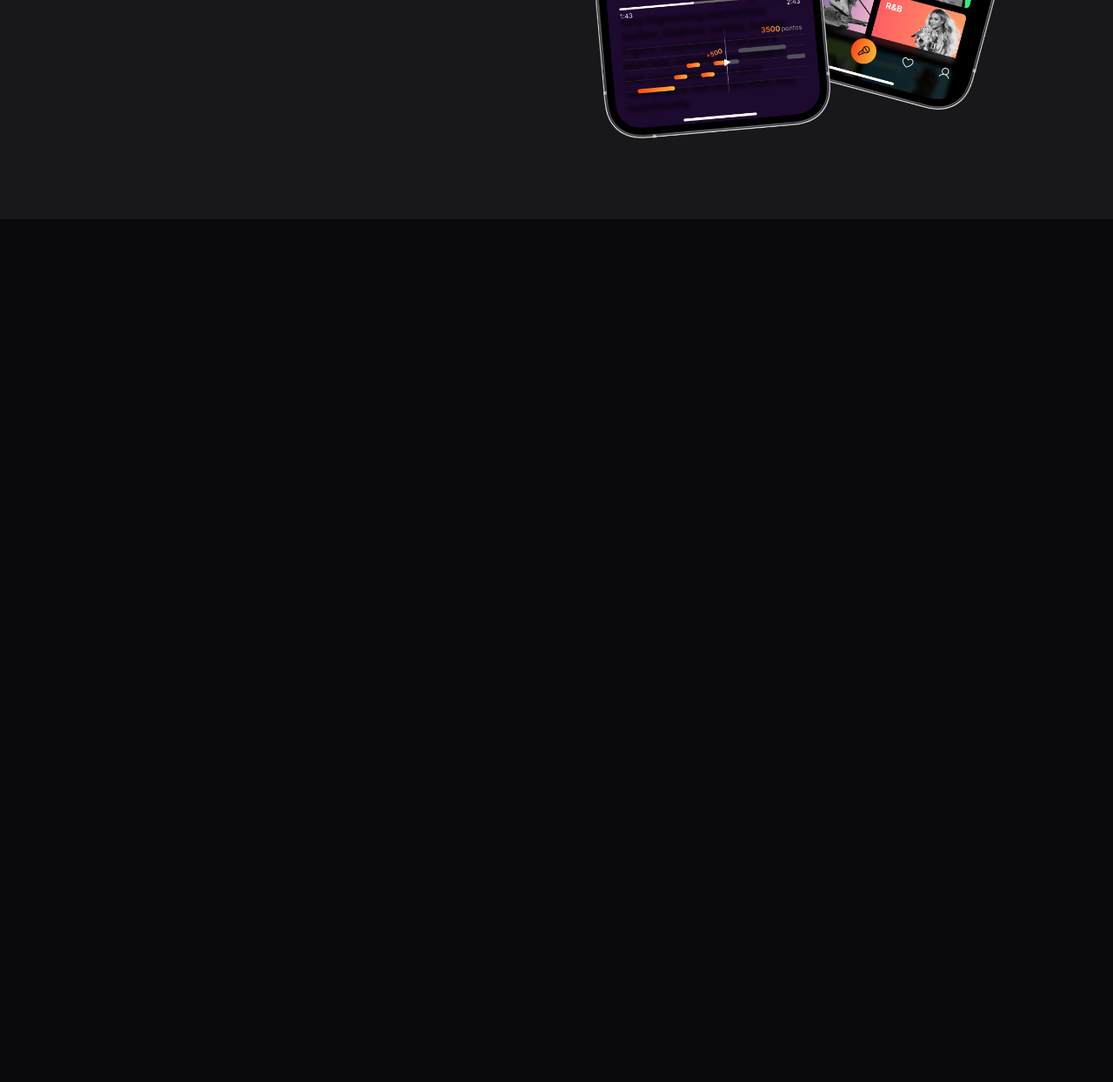
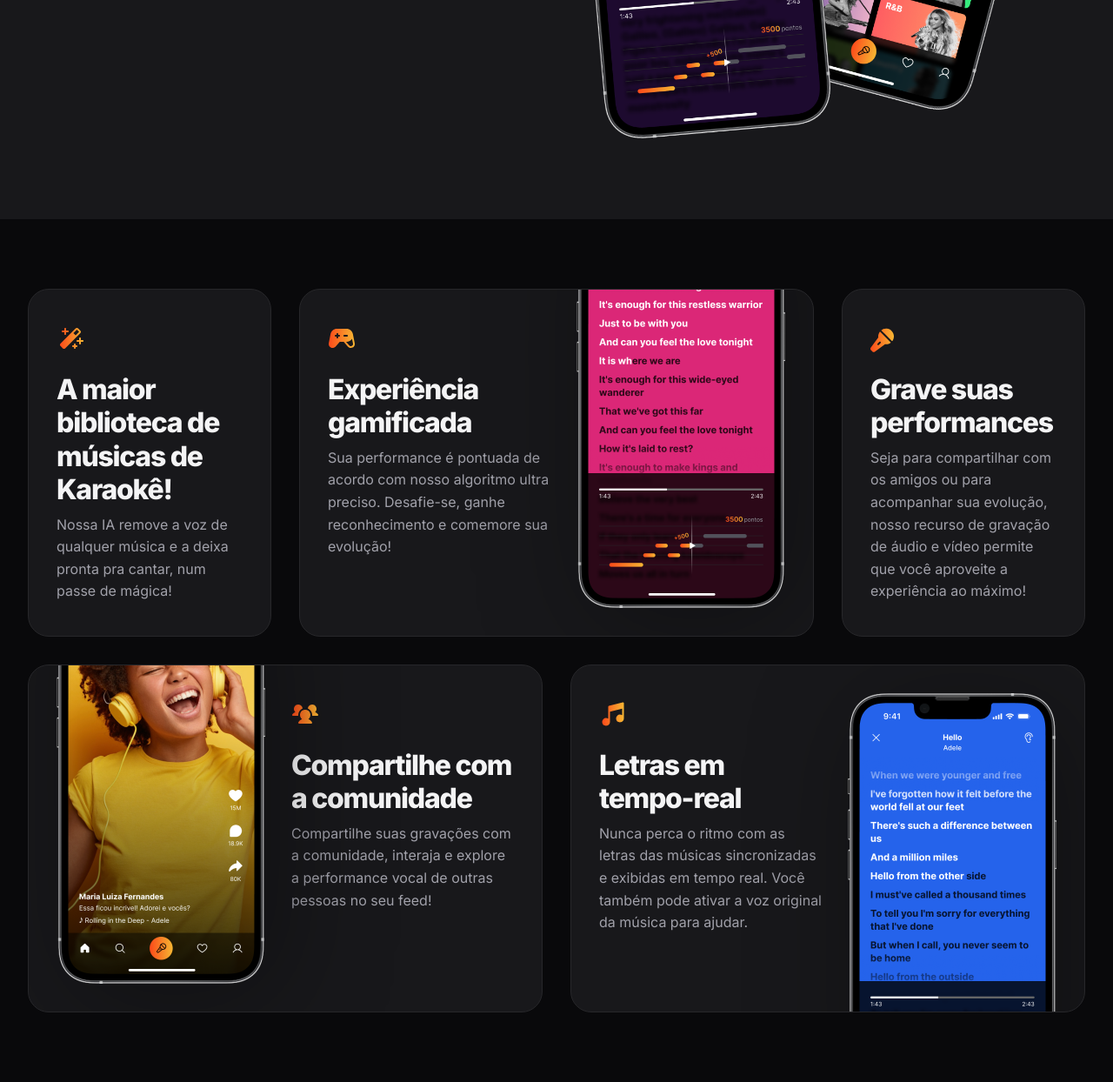
Before and after one commit to lorenzopVoid/projeto-zingen, a plain HTML site: page index.html in a window 1280 px wide. Shown: the part 1415-2659 px from the top of the page at 87% size. Before the commit the page ends 1667 px from the top, so only its background shows below. Drawn offline with Linux system fonts and the light colour scheme.

Commit message:
Seção features

```diff
--- a/index.html
+++ b/index.html
@@ -63,5 +63,58 @@
         </div>
       </div>
     </section>
+
+    <section id="features">
+      <div class="cards container py-xl grid gap-1.5">
+        <div class="card py-lg px-lg">
+          <img src="assets/icons/MagicWand.svg" alt="">
+          <h3>A maior biblioteca de músicas de Karaokê!</h3>
+          <p>
+            Nossa IA remove a voz de qualquer música e a deixa pronta pra cantar, num passe de mágica!
+          </p>
+        </div>
+
+        <div class="card py-lg px-lg">
+          <div>
+            <img src="assets/icons/GameController.svg" alt="">
+            <h3>Experiência gamificada</h3>
+            <p>
+              Sua performance é pontuada de acordo com nosso algoritmo ultra preciso. Desafie-se, ganhe reconhecimento e comemore sua evolução!
+            </p>
+          </div>
+          <img class="desktop-only" src="assets/Tela 2.png" alt="">
+        </div>
+
+        <div class="card py-lg px-lg">
+          <img src="assets/icons/MicrophoneStage.svg" alt="">
+          <h3>Grave suas performances</h3>
+          <p>
+            Seja para compartilhar com os amigos ou para acompanhar sua evolução, nosso recurso de gravação de áudio e vídeo permite que você aproveite a experiência ao máximo!
+          </p>
+        </div>
+
+        <div class="card py-lg px-lg">
+          <div>
+            <img src="assets/icons/UsersThree.svg" alt="">
+            <h3>Compartilhe com a comunidade</h3>
+            <p>
+              Compartilhe suas gravações com a comunidade, interaja e explore a performance vocal de outras pessoas no seu feed!
+            </p>
+          </div>
+          <img class="desktop-only" src="assets/Tela 1.png" alt="">
+        </div>
+
+        <div class="card py-lg px-lg">
+          <div>
+            <img src="assets/icons/MusicNotes.svg" alt="">
+            <h3>Letras em <br>tempo-real</h3>
+            <p>
+              Nunca perca o ritmo com as letras das músicas sincronizadas e exibidas em tempo real. Você também pode ativar a voz original da música para ajudar.
+            </p>
+          </div>
+          <img class="desktop-only" src="assets/Tela 3.png" alt="">
+        </div>
+      </div>
+    </section>
 </body>
 </html>
--- /dev/null
+++ b/styles/cards.css
@@ -0,0 +1,9 @@
+.card {
+  background: var(--surface-color);
+  border: 1px solid var(--stroke-color);
+  border-radius: 1.5rem;
+
+  & h3 {
+    margin-top: 1rem;
+  }
+}
--- /dev/null
+++ b/styles/features.css
@@ -0,0 +1,68 @@
+#features {
+  & .cards {
+    grid-template-columns: 17.5rem 1fr 1fr 17.5rem;
+    grid-template-rows: 25rem 25rem;
+    gap: 2rem;
+  }
+
+  & .card {
+    position: relative;
+    overflow: hidden;
+
+    & img.desktop-only {
+      position: absolute;
+      max-width: 15rem;
+      filter: drop-shadow(1rem 1rem 4rem rgb(0 0 0/ 0.34));
+
+    }
+  }
+  & .card:nth-child(1) {
+    grid-column: 1/2;
+  }
+
+  & .card:nth-child(2) {
+    grid-column: 2/4;
+
+    & > div {
+      max-width: 16rem;
+    }
+
+    & .desktop-only {
+      bottom: 2rem;
+      right: 2rem;
+    }
+  }
+
+  & .card:nth-child(3) {
+    grid-column: 4/5;
+  }
+
+  & .card:nth-child(4) {
+    grid-column: 1/3;
+    grid-row: 2/3;
+
+    & > div {
+      max-width: 16rem;
+      margin-left: auto;
+    }
+
+    & .desktop-only {
+      bottom: 2rem;
+      left: 2rem;
+    }
+  }
+
+  & .card:nth-child(5) {
+    grid-column: 3/5;
+    grid-row: 2/3;
+
+    & > div {
+      max-width: 16rem;
+    }
+
+    & .desktop-only {
+      top: 2rem;
+      right: 2rem;
+    }
+  }
+}
--- a/styles/index.css
+++ b/styles/index.css
@@ -6,3 +6,5 @@
 @import url(hero.css);
 @import url(sections.css);
 @import url(about.css);
+@import url(cards.css);
+@import url(features.css) (width >= 80rem);
```
